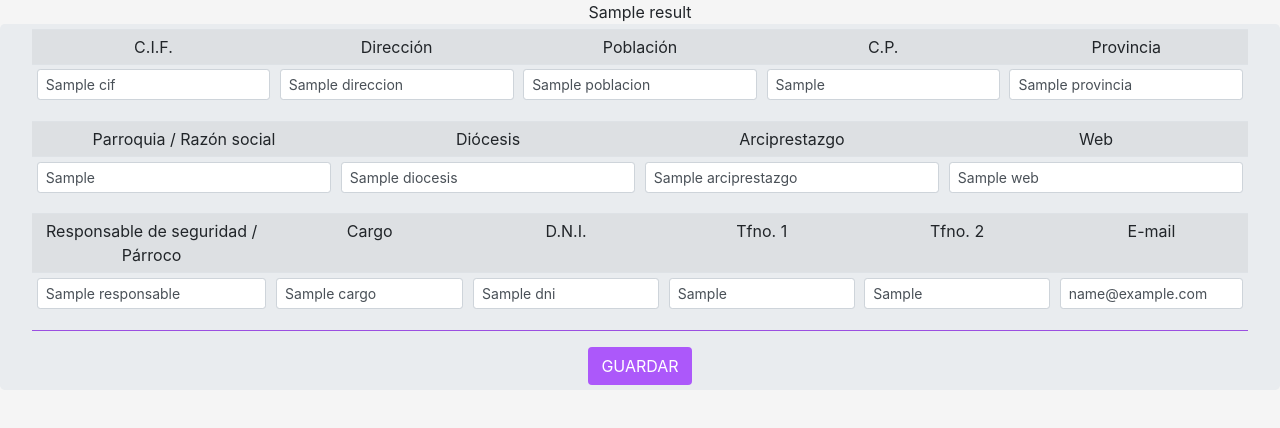
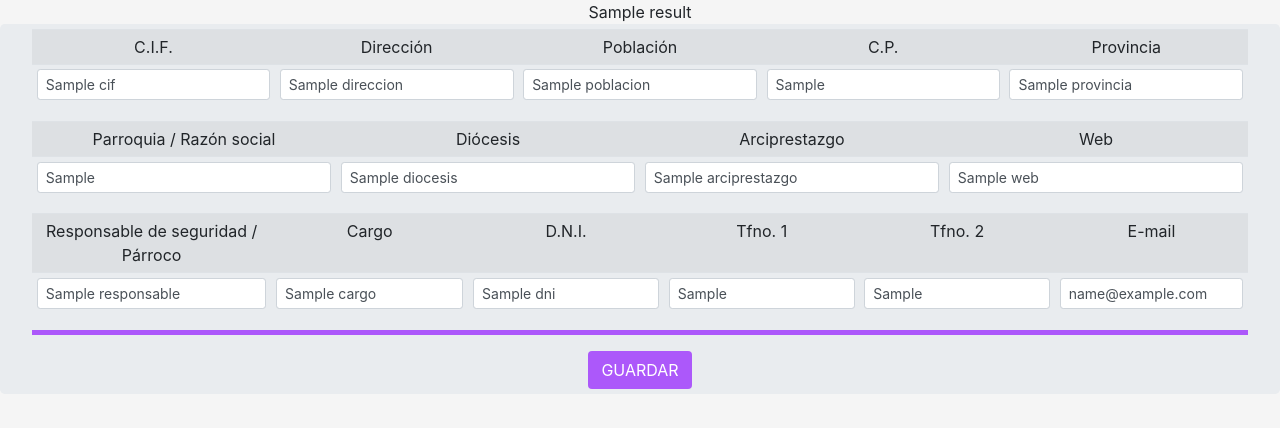
Before and after one commit to Romugar/Python-Flask-APP, a Flask app: template src/templates/edit_clients.html in a window 1280 px wide. Shown: the top 428 px of the page. Run offline with Flask 2, Linux system fonts and the light colour scheme; the template is opened without the code that fills it: most values are stand-ins (such as "Sample title", 1, 10 or a date in 2020); some libraries are stand-ins or nearby versions.

Commit message:
edit clients

```diff
--- a/src/templates/edit_clients.html
+++ b/src/templates/edit_clients.html
@@ -84,7 +84,7 @@
             </tr>
         </table>
         </div>
-        <hr height="5" style="background-color: #AC58FA;">
+        <hr style="height:5px; background-color: #AC58FA; border: none;">
         {% endfor %}
         <button type="submit" class="btn btn-default" id="submit-button">GUARDAR</button>
     </form>
```
